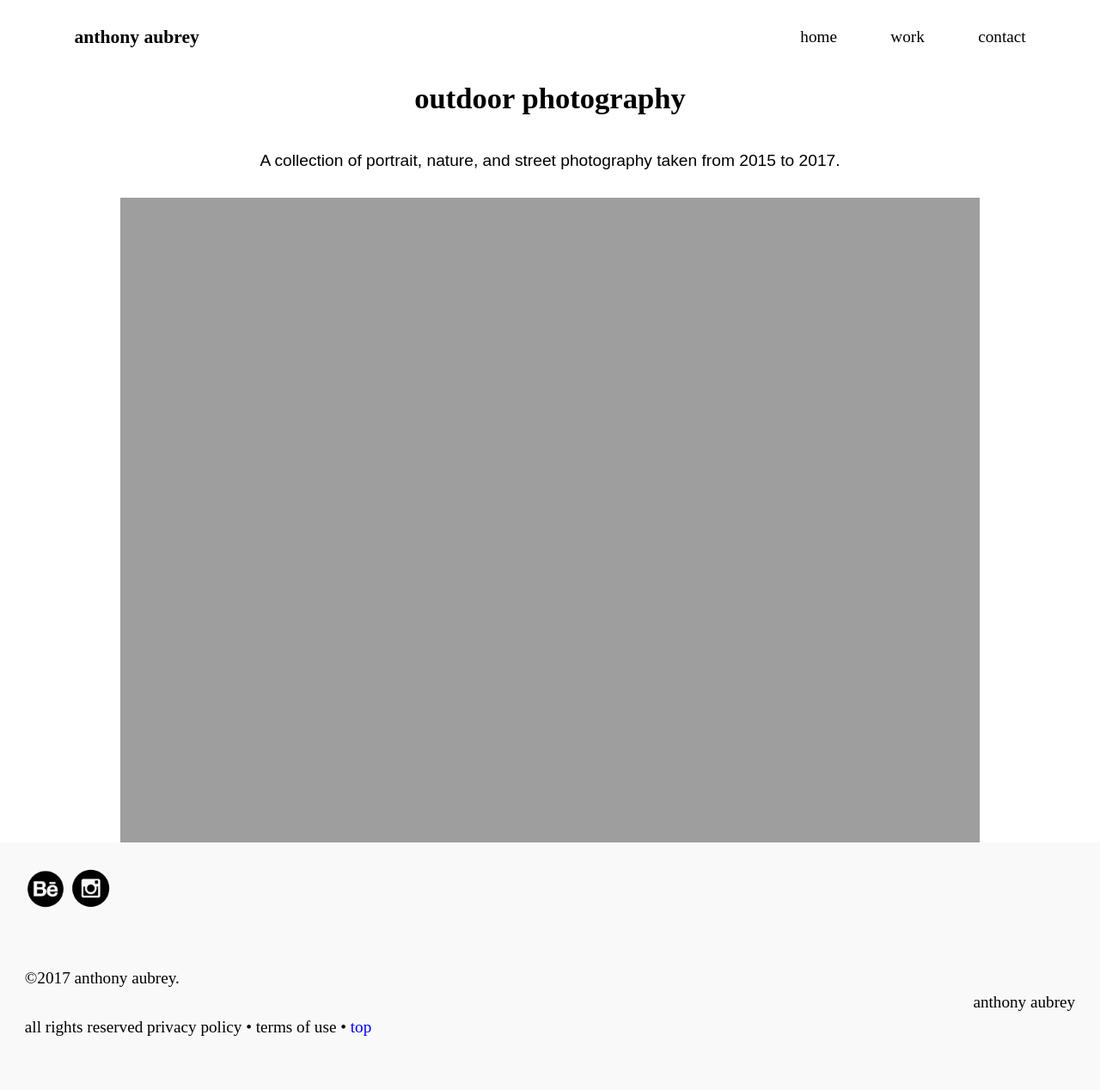
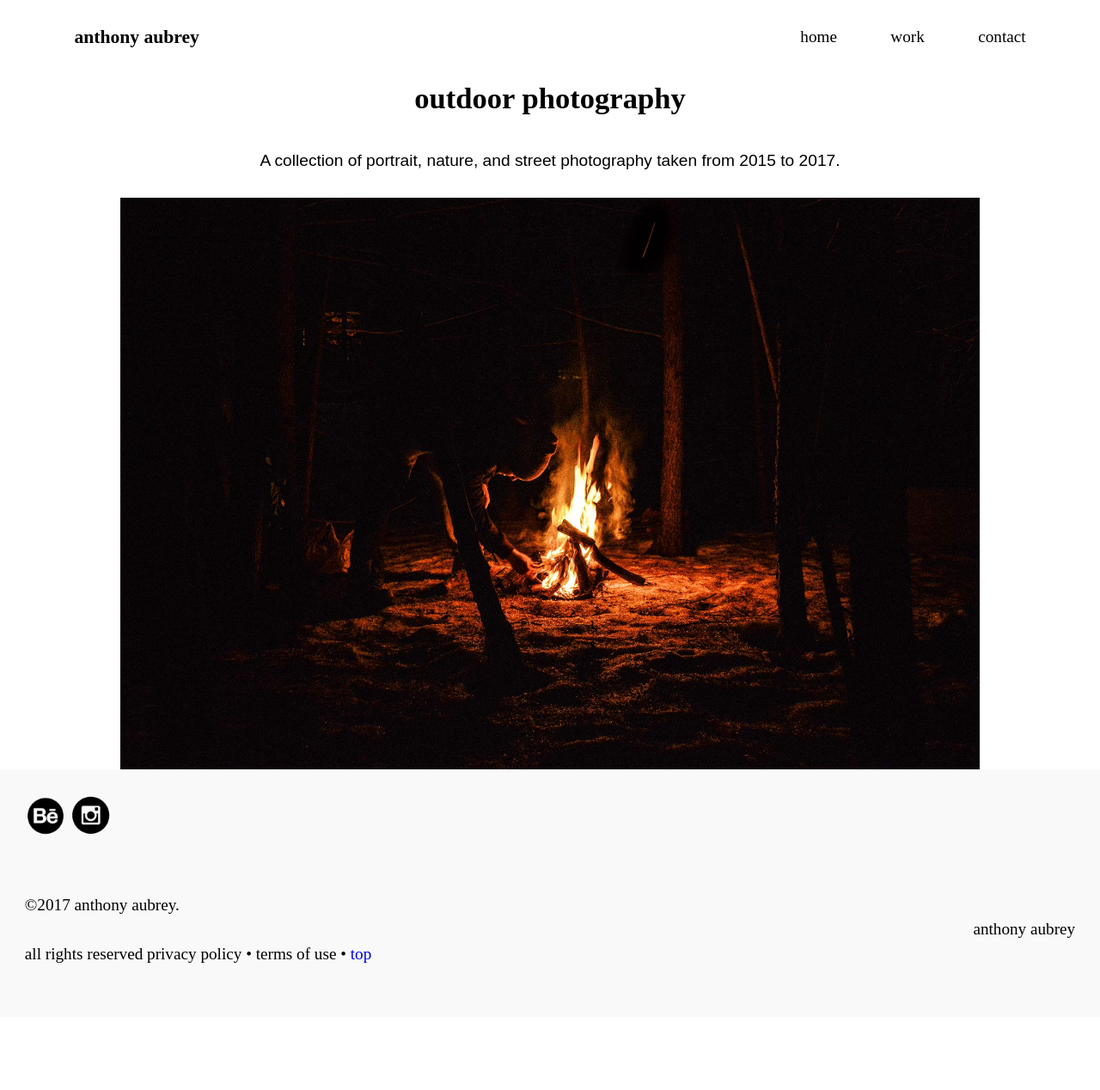
Before and after one commit to anthonyaubrey/portfolio, a Jekyll site: the page built from photography.html, in a window 1280 px wide. Shown: the whole page at 86% size. Built offline with Jekyll 4.4.1, drawn with Linux system fonts in a browser that asks for light colours; after the commit the page ends 1183 px from its top, so only the background shows below that.

Commit message:
Adding img to page test

```diff
--- a/photography.html
+++ b/photography.html
@@ -7,7 +7,7 @@ layout: default
     <h1 class="text-center">outdoor photography</h1>
     <p class="open-sans text-center">A collection of portrait, nature, and street photography taken from 2015 to 2017.</p>
     <div>
-      <img class="img-flex limgwrap"src="{{site.baseurl}}/img/photography/.jpg">
+      <img class="img-flex limgwrap"src="{{site.baseurl}}/img/webphotography/fire.jpg">
     </div>
   </div>
 </main>
```
